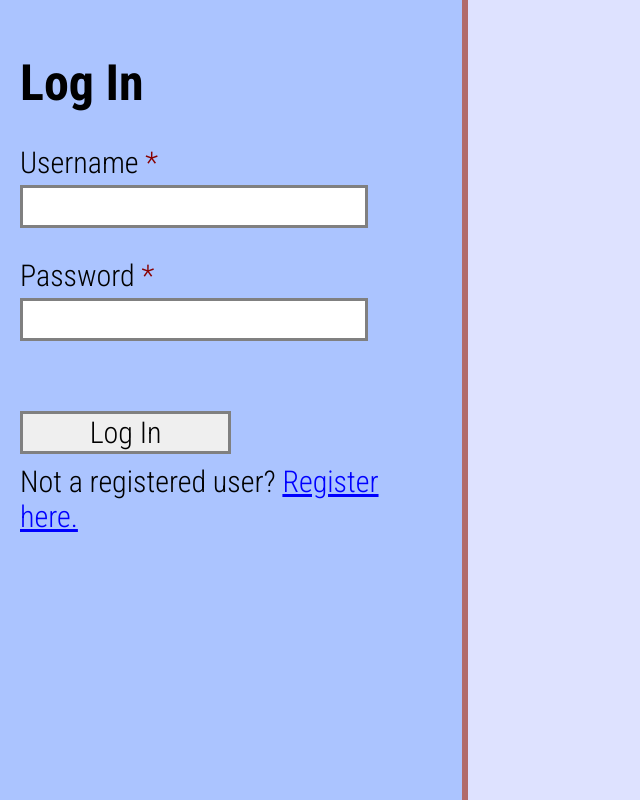
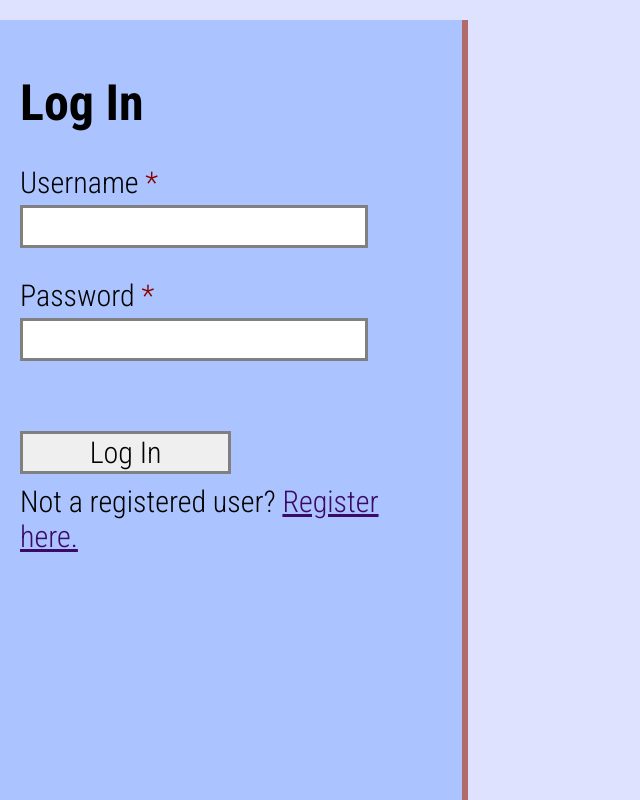
Before and after one commit to Ishq01/TeamRIID__dlup10_ichenadamczyk20_igupta10_rmui10, a Flask app: page / in a window 1280 px wide. Shown: the whole page, without its empty margins (0-640 px from the left). Run offline with Flask 2, Linux system fonts and the light colour scheme.

Commit message:
minor changes to css from previous push

```diff
--- a/app/static/styles.css
+++ b/app/static/styles.css
@@ -18,6 +18,7 @@ body {
 
 .container {
     background-color: #abc4ff;
+    margin-top: 20px;
     padding: 20px;
     flex: 1 1 auto;
 }
@@ -30,13 +31,17 @@ h1, h2 {
     font-weight: 700;
 }
 
+a {
+    color: #3a0a66;
+}
+
 .title {
     font-size: 50px;
 }
 
 .error-msg {
-    background-color: #d33d42;
-    border-color: #a53d40;
+    background-color: #e4c1f9;
+    border-color: #000000;
     border-style: ridge;
     border-width: 3px;
     border-radius: 5px;
@@ -217,11 +222,6 @@ input[type="submit"]:hover {
     filter: brightness(90%);
 }
 
-a {
-    color: blue;
-}
-
-
 @media (max-width: 800px) {
     .container {
         width: auto;
```
Also changed, not shown: app/data.db.
